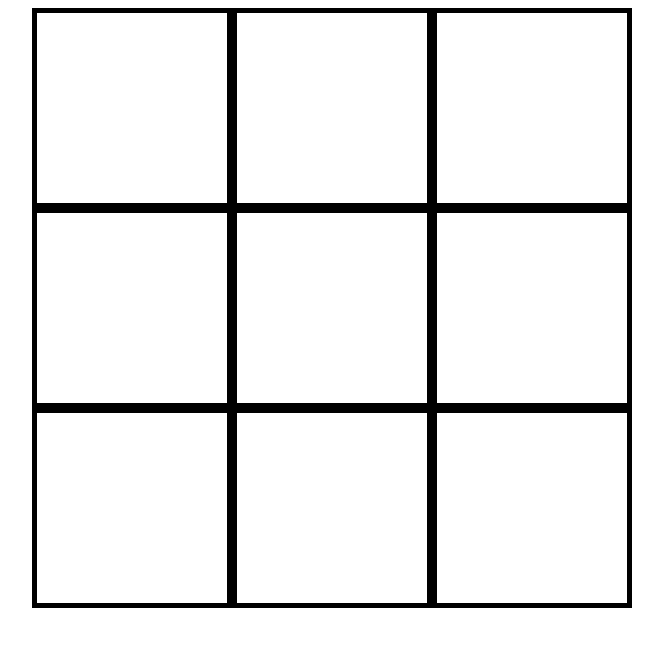
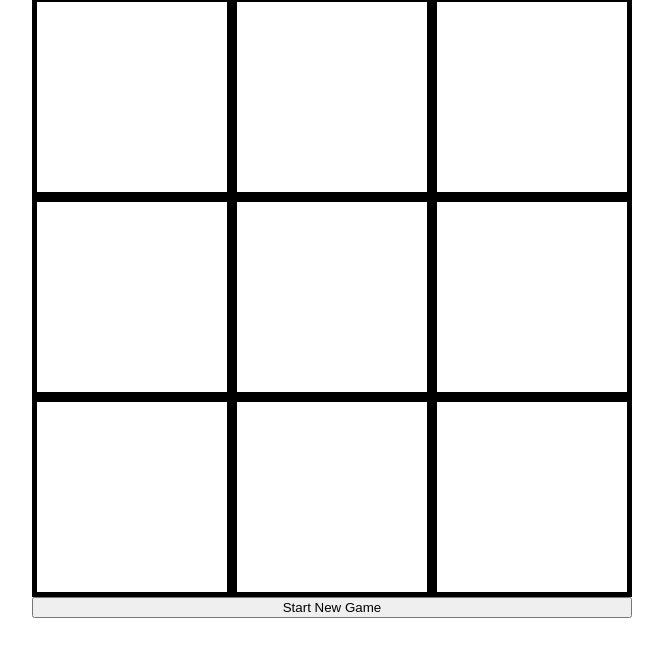
Before and after one commit to sonwemt/tic-tac-toe, a plain HTML site: page index.html in a window 1280 px wide. Shown: the part 132-800 px from the top of the page, without its empty margins (308-971 px from the left). Drawn offline with Linux system fonts and the light colour scheme.

Commit message:
Add newGame button

```diff
--- a/index.html
+++ b/index.html
@@ -23,6 +23,7 @@
             <div class="square" id="7"></div>
             <div class="square" id="8"></div>
         </div>
+        <button class="newGame">Start New Game</button>
     </div>
 </body>
 </html>
```
